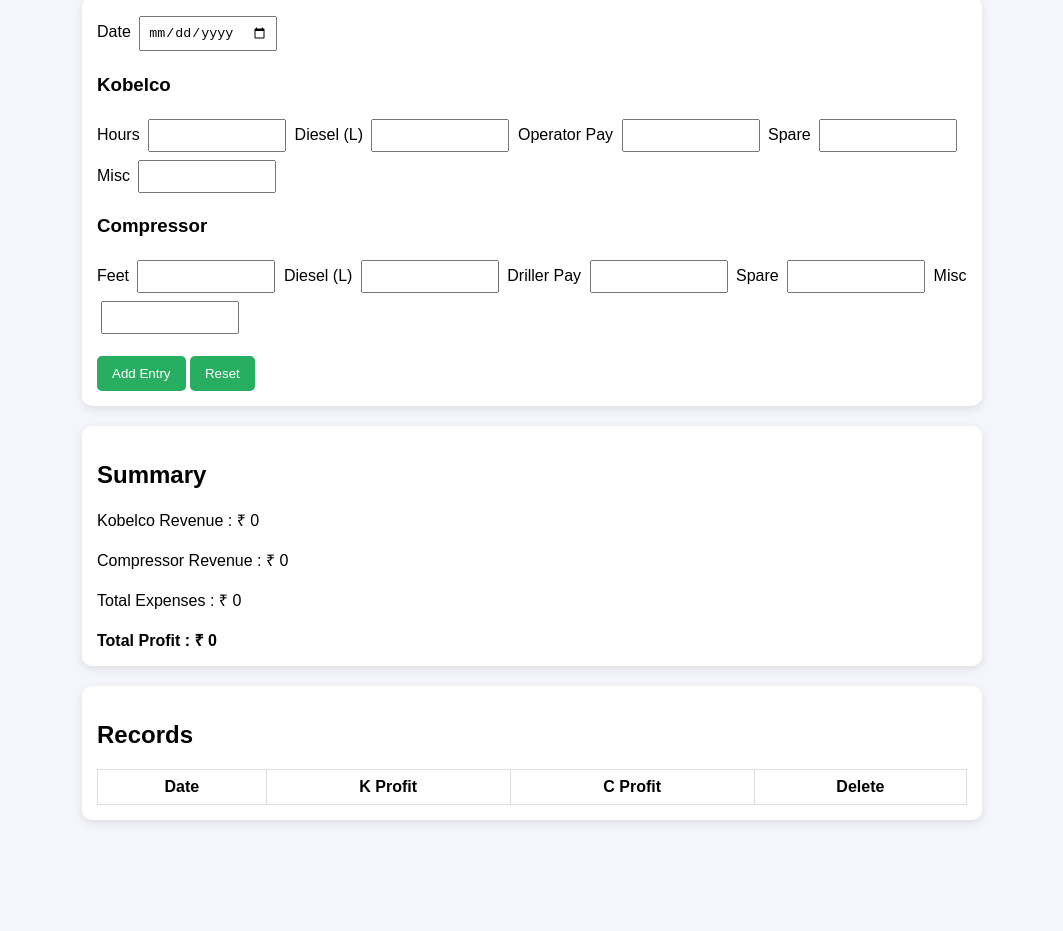
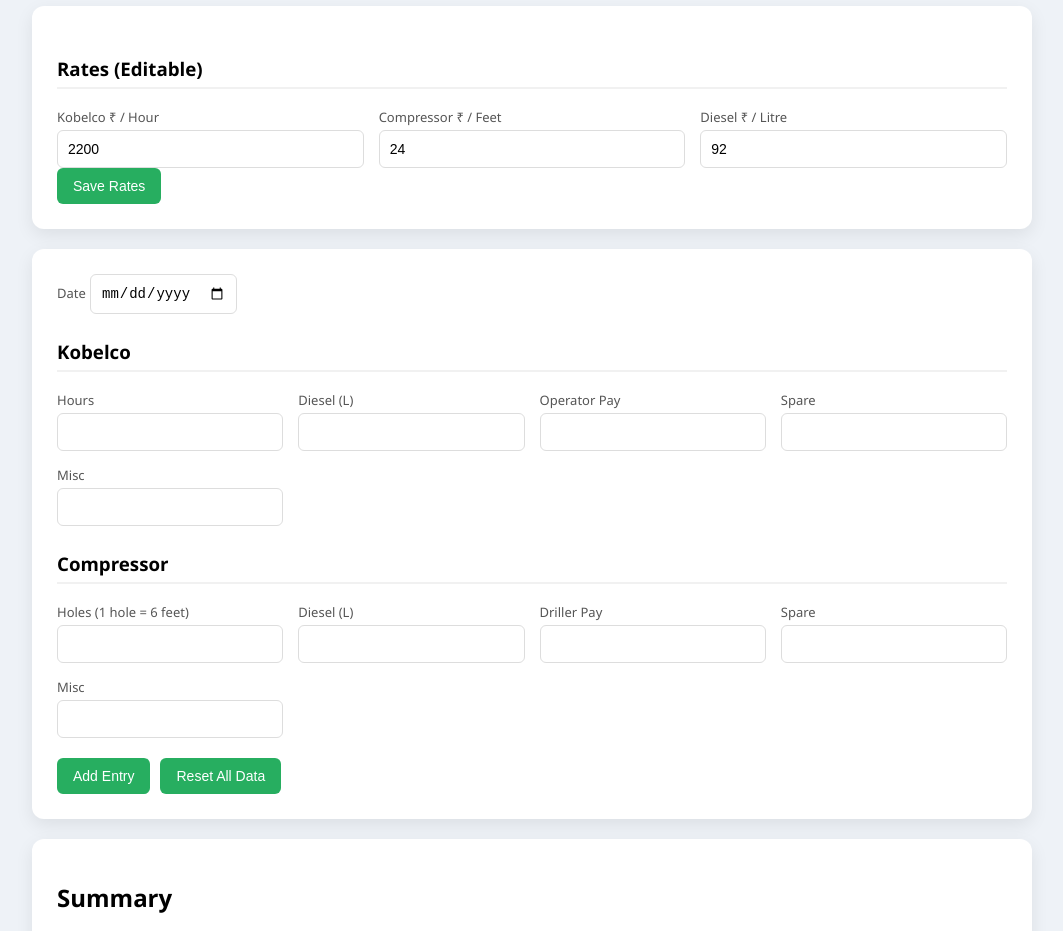
Before and after one commit to Preetish77/Machine-Profit-Tracker, a plain HTML site: page index.html in a window 1280 px wide. Shown: the part 98-1029 px from the top of the page, without its empty margins (108-1171 px from the left). Before the commit the page ends 953 px from the top, so only its background shows below. Drawn offline with Linux system fonts and the light colour scheme.

Commit message:
Update index.html

```diff
--- a/index.html
+++ b/index.html
@@ -5,48 +5,83 @@
 <meta name="viewport" content="width=device-width, initial-scale=1">
 <title>Machine Profit Tracker</title>
 
-<link rel="manifest" href="manifest.json">
-
 <style>
 
 body{
-font-family:Arial;
-background:#f4f6fb;
-padding:15px;
-max-width:900px;
+font-family:"Segoe UI",Arial;
+background:#eef2f7;
+padding:20px;
+max-width:1000px;
 margin:auto;
 }
 
-h1{
-text-align:center;
-}
+h1{text-align:center;margin-bottom:20px;}
 
 .card{
 background:white;
-padding:15px;
+padding:25px;
 margin-bottom:20px;
-border-radius:10px;
-box-shadow:0 3px 10px rgba(0,0,0,0.1);
+border-radius:12px;
+box-shadow:0 6px 18px rgba(0,0,0,0.08);
+}
+
+h3{
+margin-top:25px;
+border-bottom:2px solid #f1f1f1;
+padding-bottom:6px;
+}
+
+.form-grid{
+display:grid;
+grid-template-columns:repeat(auto-fit,minmax(200px,1fr));
+gap:15px;
+margin-top:15px;
+}
+
+.field{
+display:flex;
+flex-direction:column;
+}
+
+label{
+font-size:13px;
+margin-bottom:4px;
+color:#555;
 }
 
 input{
-padding:7px;
-margin:4px;
-width:120px;
+padding:10px;
+border:1px solid #ddd;
+border-radius:6px;
+font-size:14px;
+}
+
+input:focus{
+outline:none;
+border-color:#27ae60;
+}
+
+.btn-group{
+margin-top:20px;
+display:flex;
+gap:10px;
+flex-wrap:wrap;
 }
 
 button{
-padding:10px 15px;
+padding:10px 16px;
 border:none;
 background:#27ae60;
 color:white;
+border-radius:6px;
 cursor:pointer;
-border-radius:5px;
+font-size:14px;
 }
 
-.delete{
-background:#e74c3c;
-}
+button:hover{opacity:.9;}
+
+.delete{background:#e74c3c;}
+.edit{background:#3498db;}
 
 table{
 width:100%;
@@ -54,86 +89,159 @@
 margin-top:15px;
 }
 
+th{
+background:#f8f9fb;
+}
+
 th,td{
-border:1px solid #ddd;
-padding:8px;
+border:1px solid #eee;
+padding:10px;
 text-align:center;
 }
 
+.table-wrap{
+overflow-x:auto;
+}
+
+.summary{
+font-size:16px;
+line-height:28px;
+}
+
 </style>
+</head>
 
-</head>
 
 <body>
 
 <h1>Machine Profit Tracker</h1>
 
+
 <div class="card">
 
-Date
+<h3>Rates (Editable)</h3>
+
+<div class="form-grid">
+
+<div class="field">
+<label>Kobelco ₹ / Hour</label>
+<input id="kRate" type="number">
+</div>
+
+<div class="field">
+<label>Compressor ₹ / Feet</label>
+<input id="cRate" type="number">
+</div>
+
+<div class="field">
+<label>Diesel ₹ / Litre</label>
+<input id="dieselRate" type="number">
+</div>
+
+</div>
+
+<button onclick="saveRates()">Save Rates</button>
+
+</div>
+
+
+
+<div class="card">
+
+<label>Date</label>
 <input type="date" id="date">
 
 <h3>Kobelco</h3>
 
-Hours
+<div class="form-grid">
+
+<div class="field">
+<label>Hours</label>
 <input type="number" id="hours">
+</div>
 
-Diesel (L)
+<div class="field">
+<label>Diesel (L)</label>
 <input type="number" id="diesel1">
+</div>
 
-Operator Pay
+<div class="field">
+<label>Operator Pay</label>
 <input type="number" id="operator">
+</div>
 
-Spare
+<div class="field">
+<label>Spare</label>
 <input type="number" id="spare1">
+</div>
 
-Misc
+<div class="field">
+<label>Misc</label>
 <input type="number" id="misc1">
+</div>
+
+</div>
 
 
 <h3>Compressor</h3>
 
-Feet
-<input type="number" id="feet">
+<div class="form-grid">
 
-Diesel (L)
+<div class="field">
+<label>Holes (1 hole = 6 feet)</label>
+<input type="number" id="holes">
+</div>
+
+<div class="field">
+<label>Diesel (L)</label>
 <input type="number" id="diesel2">
+</div>
 
-Driller Pay
+<div class="field">
+<label>Driller Pay</label>
 <input type="number" id="driller">
+</div>
 
-Spare
+<div class="field">
+<label>Spare</label>
 <input type="number" id="spare2">
+</div>
 
-Misc
+<div class="field">
+<label>Misc</label>
 <input type="number" id="misc2">
+</div>
 
-<br><br>
+</div>
 
+<div class="btn-group">
 <button onclick="addRecord()">Add Entry</button>
-<button onclick="clearData()">Reset</button>
+<button onclick="clearData()">Reset All Data</button>
+</div>
 
 </div>
 
 
-<div class="card">
+
+<div class="card summary">
 
 <h2>Summary</h2>
 
-Kobelco Revenue : ₹ <span id="krev">0</span><br><br>
-
-Compressor Revenue : ₹ <span id="crev">0</span><br><br>
-
-Total Expenses : ₹ <span id="exp">0</span><br><br>
+Kobelco Revenue : ₹ <span id="krev">0</span><br>
+Compressor Revenue : ₹ <span id="crev">0</span><br>
+Total Expenses : ₹ <span id="exp">0</span><br>
 
 <b>Total Profit : ₹ <span id="profit">0</span></b>
 
 </div>
 
 
+
 <div class="card">
 
 <h2>Records</h2>
+
+<div class="table-wrap">
 
 <table id="table">
 
@@ -141,6 +249,7 @@
 <th>Date</th>
 <th>K Profit</th>
 <th>C Profit</th>
+<th>Edit</th>
 <th>Delete</th>
 </tr>
 
@@ -148,23 +257,45 @@
 
 </div>
 
+</div>
+
 
 
 <script>
 
-if('serviceWorker' in navigator){
-navigator.serviceWorker.register('sw.js');
+let rates = JSON.parse(localStorage.getItem("rates")) || {
+kRate:2200,
+cRate:24,
+dieselRate:92
+};
+
+kRate.value = rates.kRate;
+cRate.value = rates.cRate;
+dieselRate.value = rates.dieselRate;
+
+
+function saveRates(){
+
+rates.kRate = Number(kRate.value);
+rates.cRate = Number(cRate.value);
+rates.dieselRate = Number(dieselRate.value);
+
+localStorage.setItem("rates",JSON.stringify(rates));
+
+render();
+
 }
 
-const K_RATE=2200;
-const COMP_RATE=24;
-const DIESEL_RATE=92;
 
-let data=JSON.parse(localStorage.getItem("machineData"))||[];
+let data = JSON.parse(localStorage.getItem("machineData")) || [];
+
 
 function addRecord(){
 
-let r={
+let holesVal = Number(holes.value) || 0;
+let feet = holesVal * 6;
+
+let r = {
 
 date:date.value,
 
@@ -174,7 +305,9 @@
 spare1:Number(spare1.value)||0,
 misc1:Number(misc1.value)||0,
 
-feet:Number(feet.value)||0,
+holes:holesVal,
+feet:feet,
+
 diesel2:Number(diesel2.value)||0,
 driller:Number(driller.value)||0,
 spare2:Number(spare2.value)||0,
@@ -194,9 +327,15 @@
 
 function clearData(){
 
+if(confirm("Delete all data?")){
+
 localStorage.removeItem("machineData");
+
 data=[];
+
 render();
+
+}
 
 }
 
@@ -214,6 +353,31 @@
 
 
 
+function editRow(i){
+
+let r=data[i];
+
+date.value=r.date;
+
+hours.value=r.hours;
+diesel1.value=r.diesel1;
+operator.value=r.operator;
+spare1.value=r.spare1;
+misc1.value=r.misc1;
+
+holes.value=r.holes;
+
+diesel2.value=r.diesel2;
+driller.value=r.driller;
+spare2.value=r.spare2;
+misc2.value=r.misc2;
+
+deleteRow(i);
+
+}
+
+
+
 function render(){
 
 let table=document.getElementById("table");
@@ -223,6 +387,7 @@
 <th>Date</th>
 <th>K Profit</th>
 <th>C Profit</th>
+<th>Edit</th>
 <th>Delete</th>
 </tr>
 `;
@@ -235,14 +400,14 @@
 
 data.forEach((r,i)=>{
 
-let kRev=r.hours*K_RATE;
-let kDiesel=r.diesel1*DIESEL_RATE;
+let kRev=r.hours*rates.kRate;
+let kDiesel=r.diesel1*rates.dieselRate;
 
 let kProfit=kRev-kDiesel-r.operator-r.spare1-r.misc1;
 
 
-let cRev=r.feet*COMP_RATE;
-let cDiesel=r.diesel2*DIESEL_RATE;
+let cRev=r.feet*rates.cRate;
+let cDiesel=r.diesel2*rates.dieselRate;
 
 let cProfit=cRev-cDiesel-r.driller-r.spare2-r.misc2;
 
@@ -266,8 +431,9 @@
 table.innerHTML+=`
 <tr>
 <td>${r.date}</td>
-<td>${kProfit}</td>
-<td>${cProfit}</td>
+<td>₹${kProfit}</td>
+<td>₹${cProfit}</td>
+<td><button class="edit" onclick="editRow(${i})">Edit</button></td>
 <td><button class="delete" onclick="deleteRow(${i})">X</button></td>
 </tr>
 `;
```
